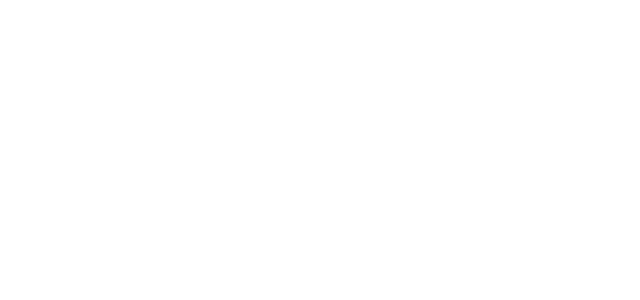
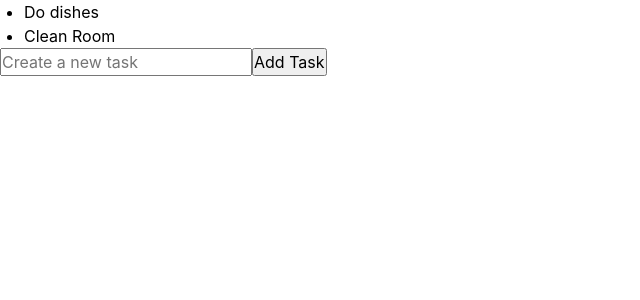
Before and after one commit to ishaan2207/tamatask-frontend, a React (Create React App) app: page / in a window 1280 px wide. Before the commit this address had no page. Shown: the top 300 px of the page, without its empty margins (0-640 px from the left). Built offline with nearby package versions, Linux system fonts and the light colour scheme.

Commit message:
Added tasks list and add task functionality to home page

```diff
--- a/src/App.css
+++ b/src/App.css
@@ -75,3 +75,9 @@
 #__next {
   isolation: isolate;
 }
+
+/* needed to show bullets */
+.tasks-list {
+  list-style: disc;
+  padding-left: 1.5rem;
+}
--- a/src/App.js
+++ b/src/App.js
@@ -5,12 +5,14 @@
 import './App.css';
 
 // pages
-import Login from './pages/Login';
+import Home from './pages/Home/Home';
+import Login from './pages/Login/Login';
 
 function App() {
   return (
     <BrowserRouter>
       <Routes>
+        <Route path='/' element={<Home />} />
         <Route path='/login' element={<Login />} />
       </Routes>
     </BrowserRouter>
--- /dev/null
+++ b/src/components/Home/AddTask/AddTask.js
@@ -0,0 +1,26 @@
+// deps
+import React, { useState } from "react";
+
+// styles
+import './AddTask.css';
+
+function AddTask({ setTasks }) {
+
+    const [newTask, setNewTask] = useState('');
+
+    const addNewTask = (task) => {
+        setTasks(prev => [...prev, task]);
+        setNewTask('');
+    };
+
+    return (
+        <div className="add-task-container">
+            <input type="text" placeholder="Create a new task" value={newTask}
+                onChange={(event) => setNewTask(event.target.value)}>
+            </input>
+            <button onClick={() => addNewTask(newTask)}>Add Task</button>
+        </div>
+    );
+}
+
+export default AddTask;
--- /dev/null
+++ b/src/components/Home/TasksList/TasksList.js
@@ -0,0 +1,22 @@
+// deps
+import React, { useState } from "react";
+
+// styles
+import './TasksList.css';
+
+function TasksList({ tasks }) {
+
+    return (
+        <div className="home-container">
+            <div className="tasks-container">
+                <ul className="tasks-list">
+                    {tasks.map((task, key) => (
+                        <li key={key}>{task}</li>
+                    ))}
+                </ul>
+            </div>
+        </div>
+    );
+}
+
+export default TasksList;
--- /dev/null
+++ b/src/pages/Home/Home.js
@@ -0,0 +1,23 @@
+// deps
+import React, { useState } from "react";
+
+// styles
+import './Home.css';
+
+// components
+import TasksList from "../../components/Home/TasksList/TasksList";
+import AddTask from "../../components/Home/AddTask/AddTask";
+
+function Home() {
+
+    const [tasks, setTasks] = useState(['Do dishes', 'Clean Room']);
+
+    return (
+        <div className="home-container">
+            <TasksList tasks={tasks} />
+            <AddTask setTasks={setTasks} />
+        </div>
+    );
+}
+
+export default Home;
```
Also changed, not shown: src/components/Home/AddTask/AddTask.css (added), src/components/Home/TasksList/TasksList.css (added), src/pages/Home/Home.css (added), src/pages/Login/Login.css (renamed from src/pages/Login.css), src/pages/Login/Login.js (renamed from src/pages/Login.js).
